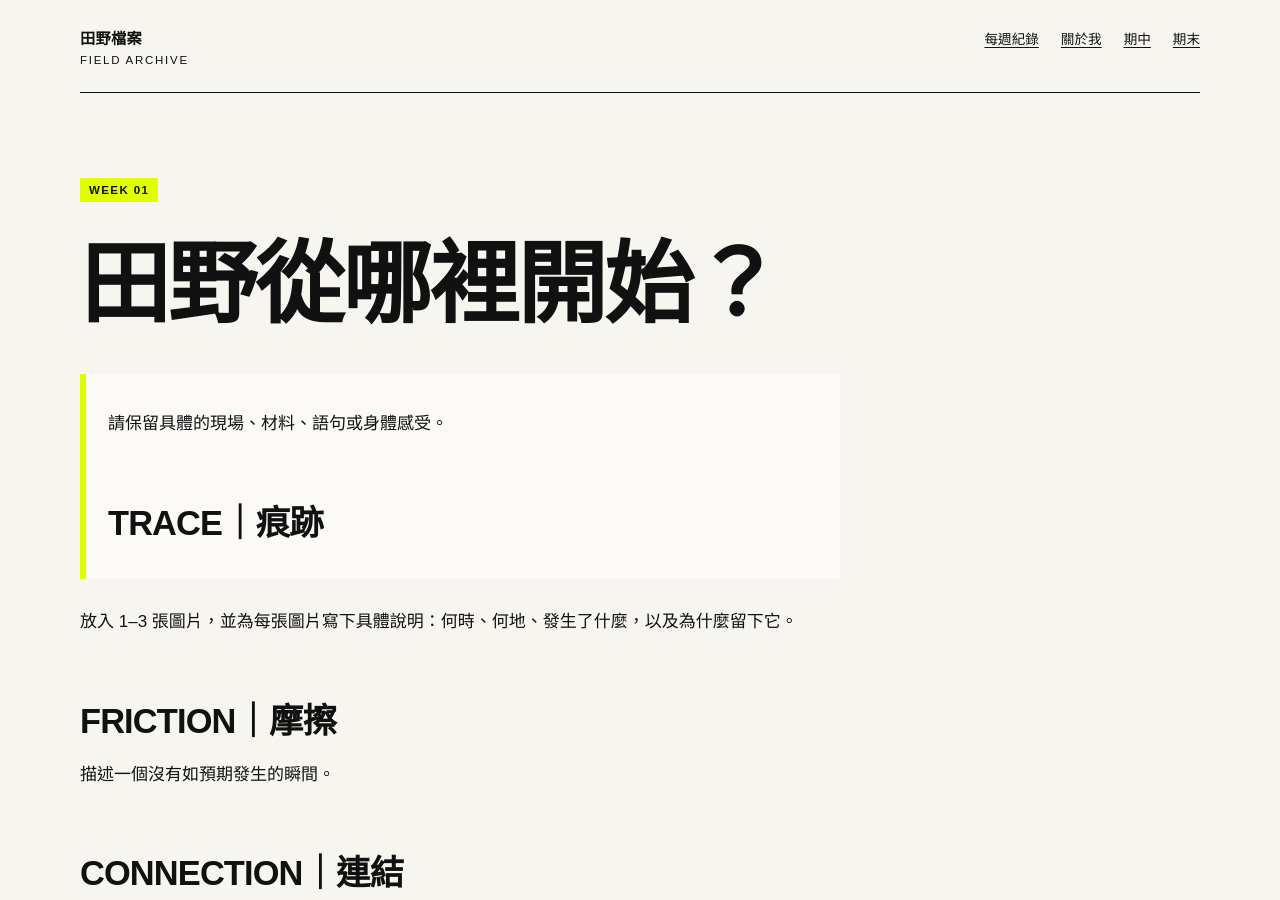
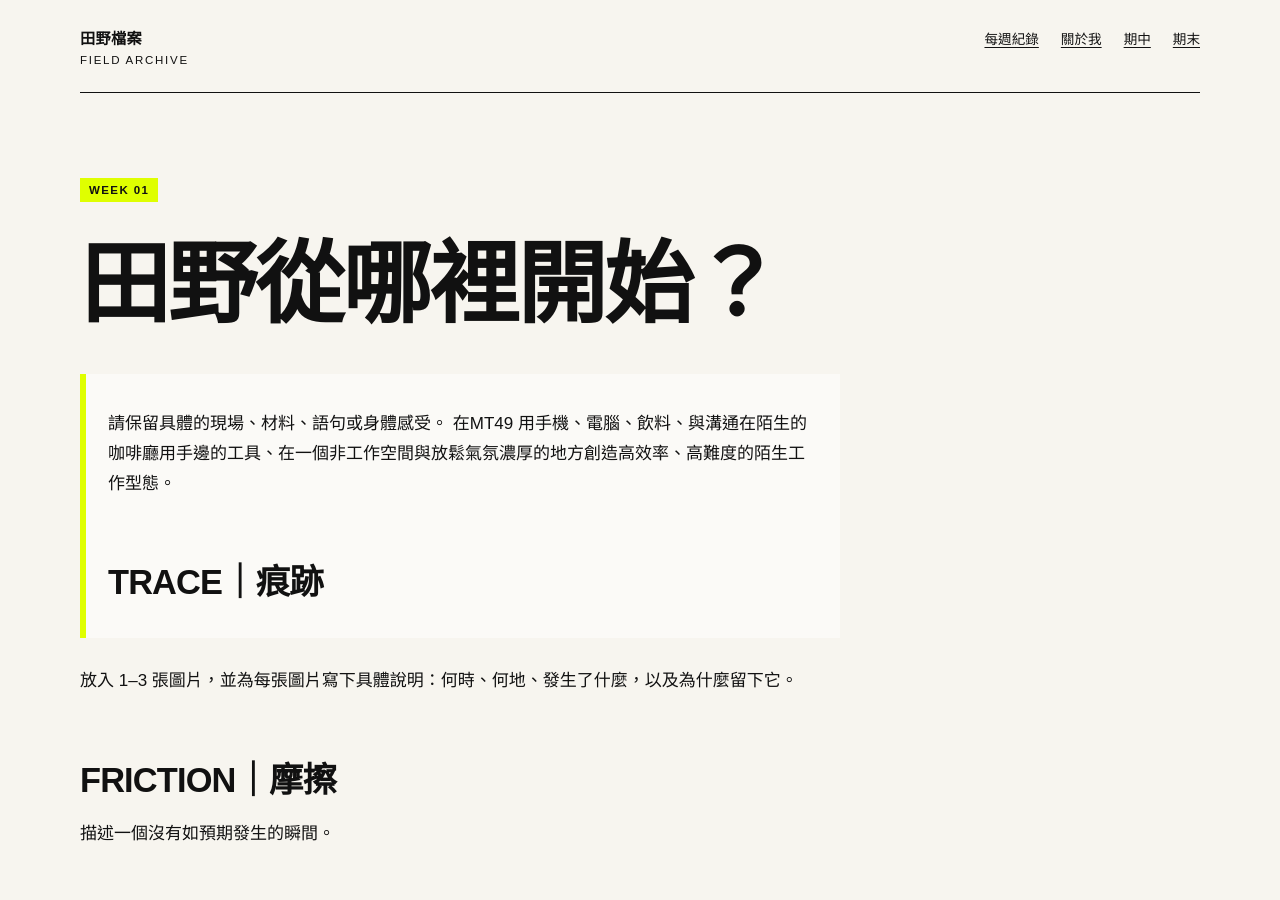
Before and after one commit to 0101bb/https-0101bb.github.io-fieldworkarchive-, a Jekyll site: the page built from weeks/week-01.md, in a window 1280 px wide and 900 px high. Built offline with Jekyll 4.4.1, drawn with Linux system fonts in a browser that asks for light colours.

Commit message:
Update week 01 fieldnote
Updated the text to clarify the context of the work environment.

```diff
--- a/weeks/week-01.md
+++ b/weeks/week-01.md
@@ -8,7 +8,7 @@ permalink: /weeks/week-01/
 # 田野從哪裡開始？
 
 > 請保留具體的現場、材料、語句或身體感受。
->
+> 在MT49 用手機、電腦、飲料、與溝通在陌生的咖啡廳用手邊的工具、在一個非工作空間與放鬆氣氛濃厚的地方創造高效率、高難度的陌生工作型態。
 ## TRACE｜痕跡
 
 放入 1–3 張圖片，並為每張圖片寫下具體說明：何時、何地、發生了什麼，以及為什麼留下它。
```
